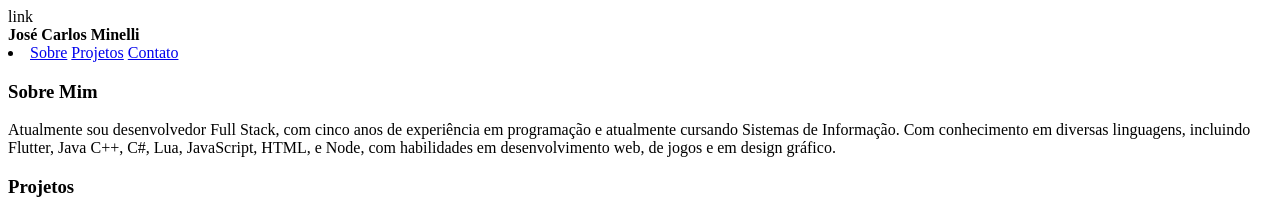
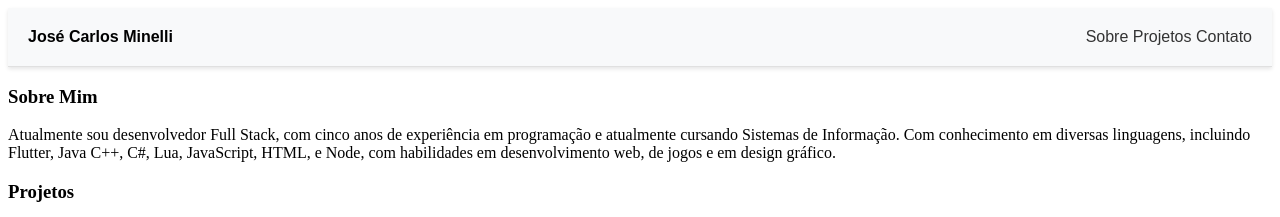
Before and after one commit to joseminelli/ProjetoWeb, a plain HTML site: page index.html in a window 1280 px wide. Shown: the top 217 px of the page. Drawn offline with Linux system fonts and the light colour scheme.

Commit message:
Header style

```diff
--- a/index.html
+++ b/index.html
@@ -5,7 +5,7 @@
     <meta charset="UTF-8">
     <meta name="viewport" content="width=device-width, initial-scale=1.0">
     <title>Portifolio</title>
-    link
+    <link rel="stylesheet" href="style.css">
 </head>
 
 <body>
--- a/style.css
+++ b/style.css
@@ -0,0 +1,20 @@
+header{
+    display: flex;
+    justify-content: space-between;
+    align-items: center;
+    padding: 20px;
+    background-color: #f8f9fa;
+    border-bottom: 1px solid #e0e0e0;
+    box-shadow: 0 2px 4px rgba(0, 0, 0, 0.1);
+    position: sticky;
+    top: 0;
+    z-index: 1000;
+    list-style: none;
+    font-family: 'Montsserat', sans-serif;
+}
+
+header a{
+    text-decoration: none !important;
+    color: #333 !important;
+    transition: all 0.3s ease;
+}
```
